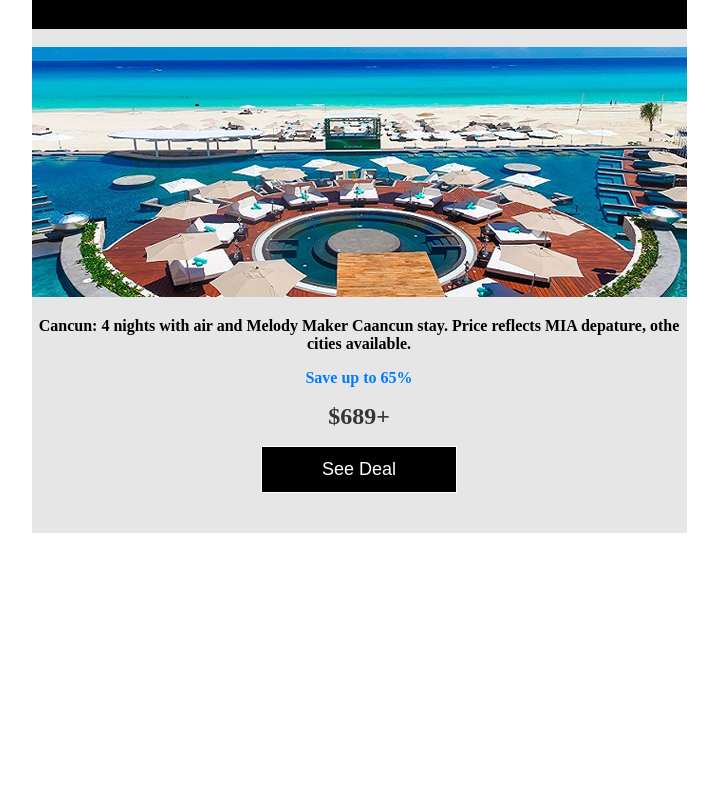
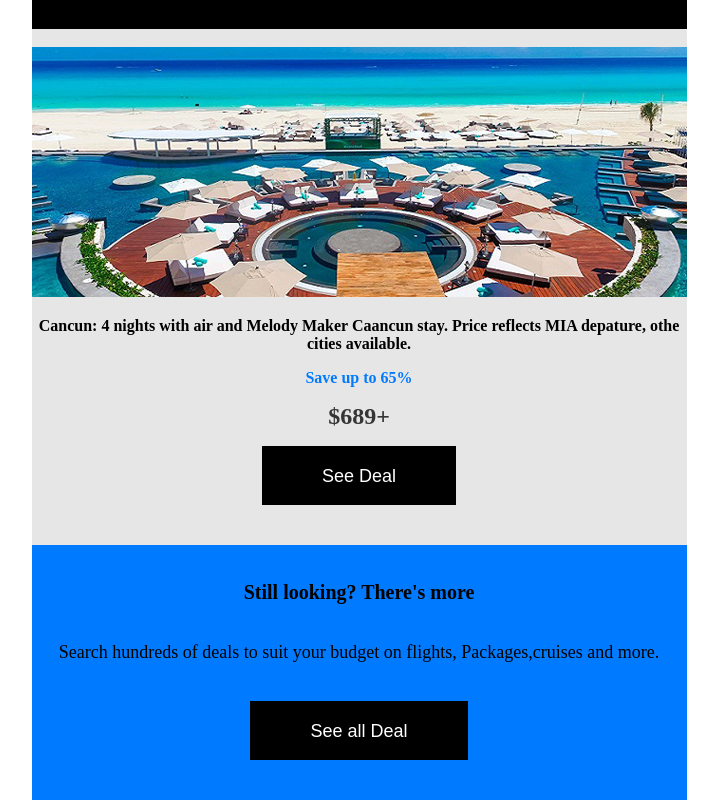
Before and after one commit to reggiekcollins/priceline, a plain HTML site: page index.html in a window 1280 px wide. Shown: the part 704-1504 px from the top of the page, without its empty margins (281-999 px from the left). Before the commit the page ends 1237 px from the top, so only its background shows below. Drawn offline with Linux system fonts and the light colour scheme.

Commit message:
final deal section text only

```diff
--- a/index.html
+++ b/index.html
@@ -201,13 +201,37 @@
                   <td align="center" style="color:#ffffff;padding-bottom: 40px">
                     <a href="#" style="font-size: 18px; font-family: sans-serif; color: #ffffff; text-decoration: none;
                    background-color: #000000; border-top: 20px solid
-                    #000000; border-bottom: 18px solid #000000; border-right: 40px solid #000000; border-left: 40px
-                    solid #000000; display: inline-block;border:1px solid #ffffff;padding-top: 12px;padding-bottom: 12px;
-                    padding-right: 60px;padding-left: 60px;">See
+                    #000000; border-bottom: 18px solid #000000; border-right: 60px solid #000000; border-left: 60px
+                    solid #000000; display: inline-block;">See
                       Deal</a>
                   </td>
                 </tr>
               </table><!--  end second deal-->
+
+              <!--  final deal -->
+
+              <table align="center" bgcolor="#007aff" border="0" cellpadding="0" cellspacing="0" width="100%"
+                role="presentation">
+                <tr>
+                  <td align="center" style="color:#000000;padding-top:16px;font-weight:600;font-size:20px">
+                    <p>Still looking? There's more</p>
+                  </td>
+                </tr>
+                <tr>
+                  <td align="center" style="color:#000000;font-size: 18px">
+                    <p>Search hundreds of deals to suit your budget on flights, Packages,cruises and more.</p>
+                  </td>
+                </tr>
+                <tr>
+                  <td align="center" style="color:#ffffff;padding-bottom: 40px;padding-top:20px;">
+                    <a href="#" style="font-size: 18px; font-family: sans-serif; color: #ffffff; text-decoration: none;
+                   background-color: #000000; border-top: 20px solid
+                    #000000; border-bottom: 18px solid #000000; border-right: 60px solid #000000; border-left: 60px
+                    solid #000000; display: inline-block;">See all
+                      Deal</a>
+                  </td>
+                </tr>
+              </table><!--  end final deal-->
             </td>
           </tr>
         </table>
```
